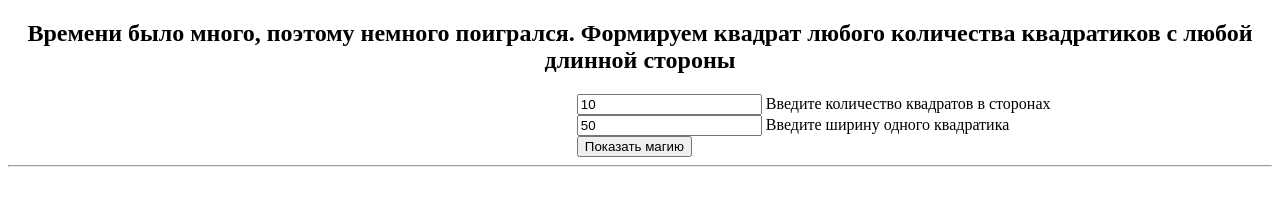
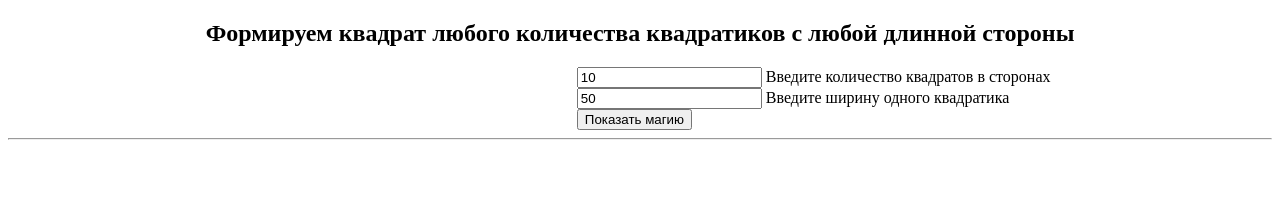
Before and after one commit to Chicloon/D3_Angular, a plain HTML site: page lesson1/homework.html in a window 1280 px wide. Drawn offline with Linux system fonts and the light colour scheme.

Commit message:
Testing VS Code

```diff
--- a/lesson1/homework.html
+++ b/lesson1/homework.html
@@ -25,7 +25,7 @@
 </head>
 
 <body>
-  <h2> Времени было много, поэтому немного поигрался. Формируем квадрат любого  количества квадратиков с любой длинной стороны</h2>
+  <h2> Формируем квадрат любого  количества квадратиков с любой длинной стороны</h2>
   <div class="main" )>
     <form id="form">
       <input type="number" name="rectNumber" value="10"> Введите количество квадратов в сторонах </input>
```
